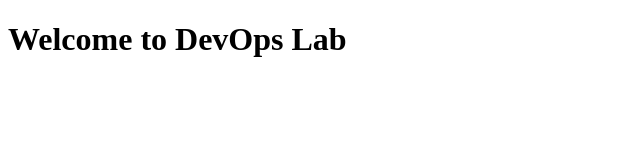
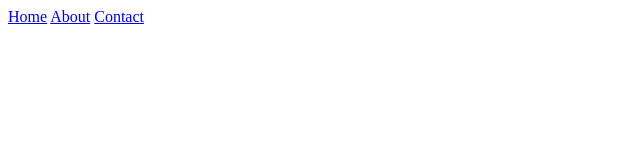
Before and after one commit to prachitai/DevOpsLab2, a plain HTML site: page index.html in a window 1280 px wide. Shown: the whole page, without its empty margins (0-640 px from the left). Drawn offline with Linux system fonts and the light colour scheme.

Commit message:
added navigation bar

```diff
--- a/index.html
+++ b/index.html
@@ -1,10 +1,5 @@
-<!DOCTYPE html>
-<html>
-<head>
-    <title>DevOps Lab</title>
-</head>
-<body>
-
-    <h1> Welcome to DevOps Lab</h1>
-</body>
-</html>
+<nav>
+    <a href="#">Home</a>
+    <a href="#">About</a>
+    <a href="#">Contact</a>
+</nav>
```
